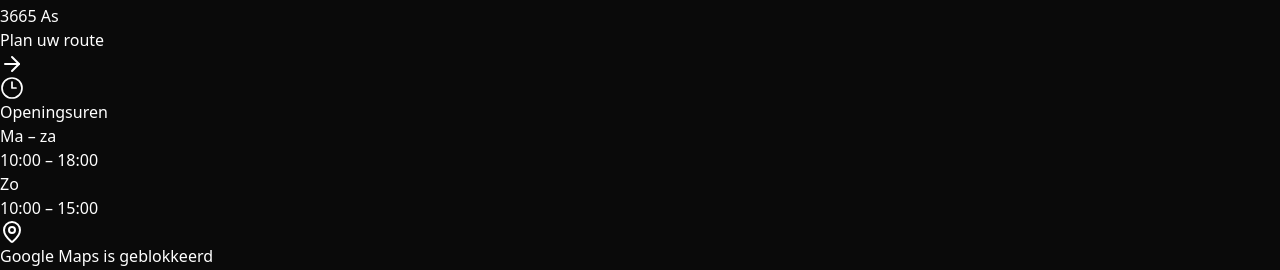
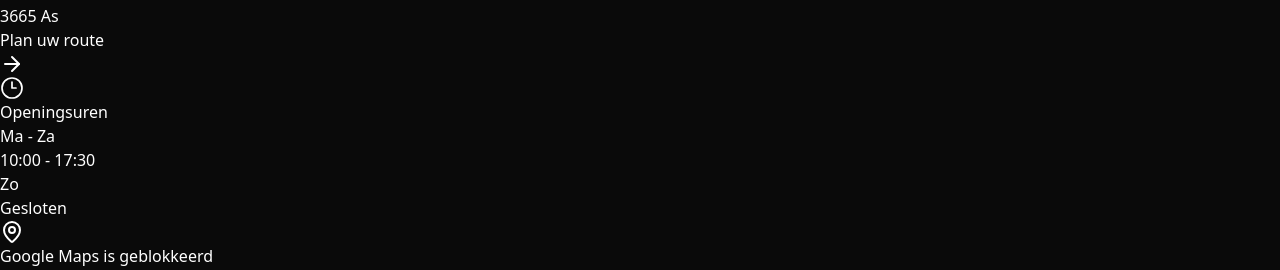
Before and after one commit to semozy/NemMotors-website, a Next.js app: page /contact in a window 1280 px wide. Shown: the part 1100-1370 px from the top of the page. Built offline with nearby package versions, Linux system fonts and the light colour scheme; no server answers.

Commit message:
Update opening hours across the site

```diff
--- a/src/app/contact/page.jsx
+++ b/src/app/contact/page.jsx
@@ -75,8 +75,8 @@ export default function ContactPage() {
 
           <InfoCard icon={Clock3} title="Openingsuren">
             <dl className="mt-2 space-y-3 text-xs">
-              <div className="flex justify-between gap-5"><dt>Ma – za</dt><dd>10:00 – 18:00</dd></div>
-              <div className="flex justify-between gap-5 border-t border-neutral-100 pt-3"><dt>Zo</dt><dd>10:00 – 15:00</dd></div>
+              <div className="flex justify-between gap-5"><dt>Ma - Za</dt><dd>10:00 - 17:30</dd></div>
+              <div className="flex justify-between gap-5 border-t border-neutral-100 pt-3"><dt>Zo</dt><dd>Gesloten</dd></div>
             </dl>
           </InfoCard>
         </section>
--- a/src/components/layout/Footer.jsx
+++ b/src/components/layout/Footer.jsx
@@ -6,7 +6,7 @@ export const siteGegevens = {
     phoneNumber: "+32 473 56 34 04",
     email: "info@nemmotors.be",
     address: "Ambachtslaan 5/10, 3665 As",
-    openingHours: "Ma – za: 10:00 – 18:00\nZo: 10:00 – 15:00",
+    openingHours: "Ma - Za: 10:00 - 17:30\nZo: Gesloten",
     websiteUrl: process.env.NEXT_PUBLIC_SITE_URL || "https://nemmotors.be",
     enterpriseNumber: "",
     vatNumber: "",
```
